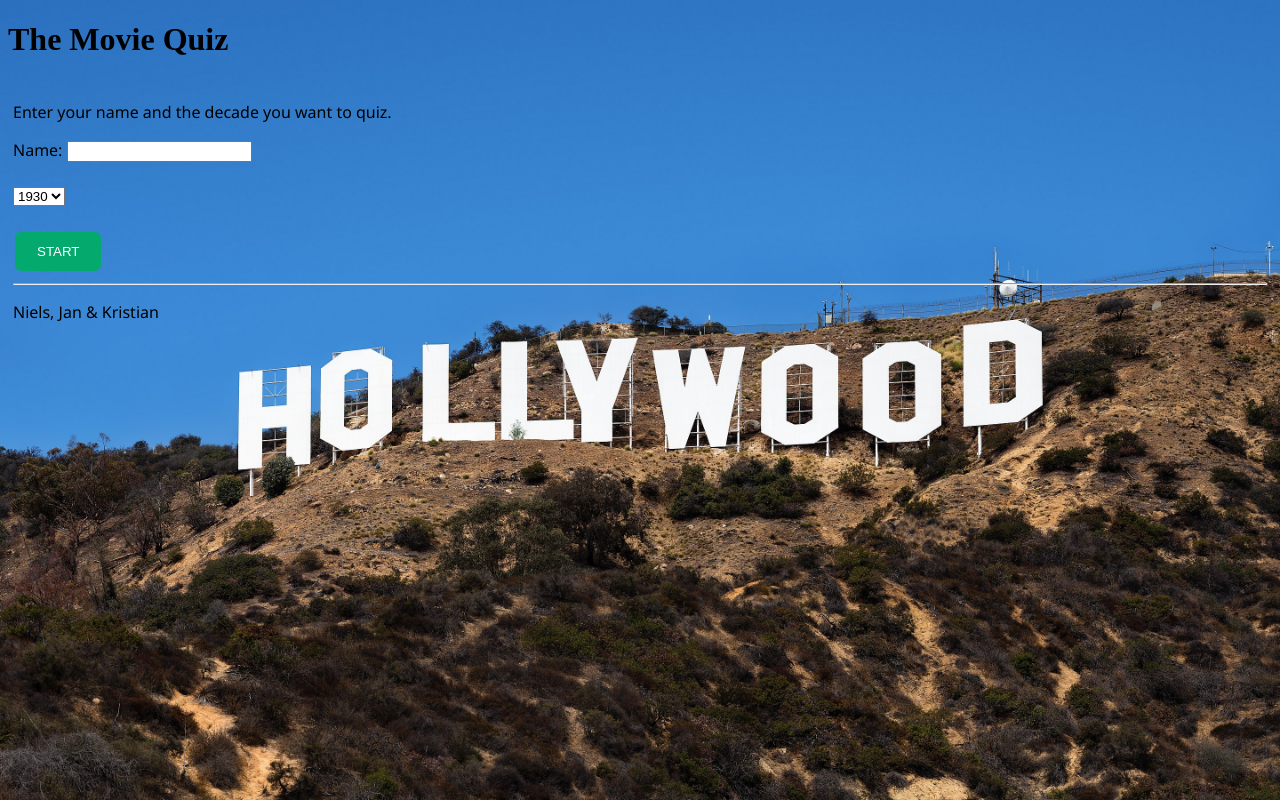
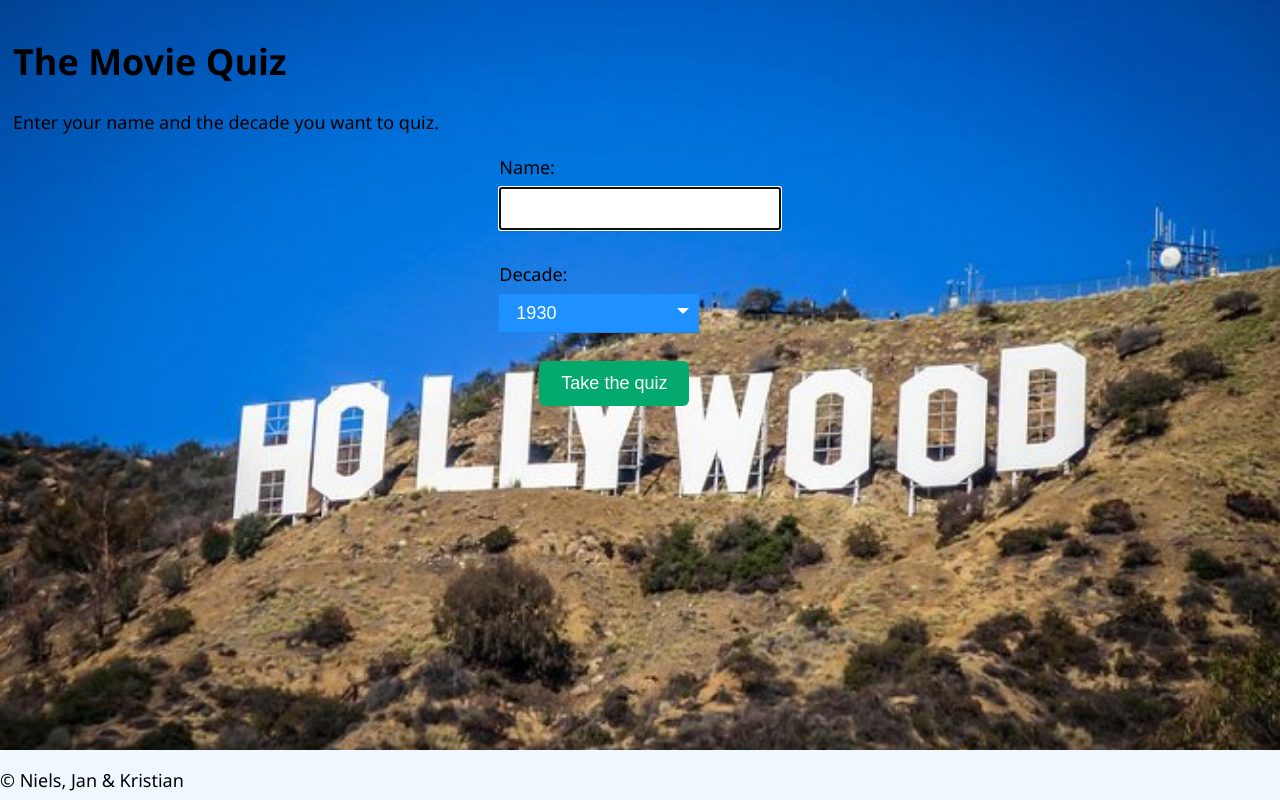
Before and after one commit to nielsgreniman/disGroupProject, a Flask app: page / in a window 1280 px wide. Run offline with Flask 2, Linux system fonts and the light colour scheme.

Commit message:
Added more layout

```diff
--- a/project/quiz_app/static/site.css
+++ b/project/quiz_app/static/site.css
@@ -33,9 +33,10 @@
 
 body {
 background-color: white;
-background-image: url('/static/img/hollywood.jpg');
+background-image: url('/static/img/hollywood1.jpeg');
 background-size: 100%;
-
+font-family: 'Verdana', serif;
+font-size: 18px;
 }
 
 .startbutton {
@@ -44,9 +45,104 @@ background-size: 100%;
     color: white;
     padding: 10px 20px;
     text-decoration: none;
-    margin: 4px 2px;
+    margin: 20px 40px;
     cursor: pointer;
     border-radius: 6px;
     border: 2px solid transparent;
+    font-size: 18px;
+}
 
+.normaltable {
+    margin-left: auto;
+    margin-right: auto;
+    border-collapse: collapse;
+    width: 100%;
+}
+
+.normaltable th {
+    border: 1px solid #ddd;
+    padding: 8px;
+    text-align: left;
+}
+
+.normaltable td {
+    border: none;
+    padding: 8px;
+}
+
+input[type=text] {
+    width: 100%;
+    padding: 12px 20px;
+    margin: 8px 0;
+    box-sizing: border-box;
+}
+
+/* The container must be positioned relative: */
+.custom-select {
+    position: relative;
+    font-family: Arial;
+    margin: 8px 0;
   }
+
+  .custom-select select {
+    display: none; /*hide original SELECT element: */
+  }
+
+  .select-selected {
+    background-color: DodgerBlue;
+  }
+
+  /* Style the arrow inside the select element: */
+  .select-selected:after {
+    position: absolute;
+    content: "";
+    top: 14px;
+    right: 10px;
+    width: 0;
+    height: 0;
+    border: 6px solid transparent;
+    border-color: #fff transparent transparent transparent;
+  }
+
+  /* Point the arrow upwards when the select box is open (active): */
+  .select-selected.select-arrow-active:after {
+    border-color: transparent transparent #fff transparent;
+    top: 7px;
+  }
+
+  /* style the items (options), including the selected item: */
+  .select-items div,.select-selected {
+    color: #ffffff;
+    padding: 8px 16px;
+    border: 1px solid transparent;
+    border-color: transparent transparent rgba(0, 0, 0, 0.1) transparent;
+    cursor: pointer;
+  }
+
+  /* Style items (options): */
+  .select-items {
+    position: absolute;
+    background-color: DodgerBlue;
+    top: 100%;
+    left: 0;
+    right: 0;
+    z-index: 99;
+  }
+
+  /* Hide the items when the select box is closed: */
+  .select-hide {
+    display: none;
+  }
+
+  .select-items div:hover, .same-as-selected {
+    background-color: rgba(0, 0, 0, 0.1);
+  }
+
+  footer {
+    position:fixed;
+    left:0px;
+    bottom:0px;
+    height:50px;
+    width:100%;
+    background: aliceblue;
+ }
--- a/project/quiz_app/templates/home.html
+++ b/project/quiz_app/templates/home.html
@@ -4,16 +4,30 @@ Home
 {% endblock %}
 {% block content %}
 
+
+<h1> The Movie Quiz</h1>
+
 <p>Enter your name  and the decade you want to quiz.</p>
 
-<form action="">
-    <label for="fname">Name:</label>
-    <input type="text" id="name" name="name"><br><br>
-    <select name="decade" id="decade">
-        {% for i in range(1930,2010,10)  %}
-        <option value="{{ i }}">{{ i }}</option>
-        {% endfor %}
-    </select><br><br>
-    <input class="startbutton" type="submit" value="START">
-</form>
+<table style="margin-left: auto; margin-right: auto;">
+    <tr>
+        <td style="text-align: left;">
+        <form method=post name="quiz_start">
+            <label for="name">Name:</label>
+            <input type="text" id="name" name="name"><br><br>
+            <label for="decade">Decade:</label>
+            <div class="custom-select" style="width:200px;">
+            <select name="decade" id="decade">
+                {% for i in range(1930,2030,10)  %}
+                <option value="{{ i }}">{{ i }}</option>
+                {% endfor %}
+            </select>
+            </div>
+
+            <input class="startbutton" type="submit" value="Take the quiz">
+        </form>
+        </td>
+    </tr>
+</table>
+
 {% endblock %}
--- a/project/quiz_app/templates/layout.html
+++ b/project/quiz_app/templates/layout.html
@@ -1,5 +1,5 @@
 <!DOCTYPE html>
-<html>
+<html class="no-js" lang="en">
 
 <head>
     <meta charset="utf-8" />
@@ -8,7 +8,8 @@
 </head>
 
 
-<body>
+<body onload="document.all.quiz_start.name.focus();">
+
 <!--
     <div class="navbar">
         <a href="{{ url_for('home') }}" class="navbar-brand">Home</a>
@@ -17,16 +18,96 @@
     </div>
 -->
 
-<h1> The Movie Quiz</h1>
-
     <div class="body-content">
         {% block content %}
         {% endblock %}
-        <hr />
         <footer>
-            <p>Niels, Jan & Kristian</p>
+            <p>&copy; Niels, Jan & Kristian</p>
         </footer>
     </div>
+
+
+<!-- Script for drop down menu -->
+    <script>
+        var x, i, j, l, ll, selElmnt, a, b, c;
+        /*look for any elements with the class "custom-select":*/
+        x = document.getElementsByClassName("custom-select");
+        l = x.length;
+        for (i = 0; i < l; i++) {
+          selElmnt = x[i].getElementsByTagName("select")[0];
+          ll = selElmnt.length;
+          /*for each element, create a new DIV that will act as the selected item:*/
+          a = document.createElement("DIV");
+          a.setAttribute("class", "select-selected");
+          a.innerHTML = selElmnt.options[selElmnt.selectedIndex].innerHTML;
+          x[i].appendChild(a);
+          /*for each element, create a new DIV that will contain the option list:*/
+          b = document.createElement("DIV");
+          b.setAttribute("class", "select-items select-hide");
+          for (j = 1; j < ll; j++) {
+            /*for each option in the original select element,
+            create a new DIV that will act as an option item:*/
+            c = document.createElement("DIV");
+            c.innerHTML = selElmnt.options[j].innerHTML;
+            c.addEventListener("click", function(e) {
+                /*when an item is clicked, update the original select box,
+                and the selected item:*/
+                var y, i, k, s, h, sl, yl;
+                s = this.parentNode.parentNode.getElementsByTagName("select")[0];
+                sl = s.length;
+                h = this.parentNode.previousSibling;
+                for (i = 0; i < sl; i++) {
+                  if (s.options[i].innerHTML == this.innerHTML) {
+                    s.selectedIndex = i;
+                    h.innerHTML = this.innerHTML;
+                    y = this.parentNode.getElementsByClassName("same-as-selected");
+                    yl = y.length;
+                    for (k = 0; k < yl; k++) {
+                      y[k].removeAttribute("class");
+                    }
+                    this.setAttribute("class", "same-as-selected");
+                    break;
+                  }
+                }
+                h.click();
+            });
+            b.appendChild(c);
+          }
+          x[i].appendChild(b);
+          a.addEventListener("click", function(e) {
+              /*when the select box is clicked, close any other select boxes,
+              and open/close the current select box:*/
+              e.stopPropagation();
+              closeAllSelect(this);
+              this.nextSibling.classList.toggle("select-hide");
+              this.classList.toggle("select-arrow-active");
+            });
+        }
+        function closeAllSelect(elmnt) {
+          /*a function that will close all select boxes in the document,
+          except the current select box:*/
+          var x, y, i, xl, yl, arrNo = [];
+          x = document.getElementsByClassName("select-items");
+          y = document.getElementsByClassName("select-selected");
+          xl = x.length;
+          yl = y.length;
+          for (i = 0; i < yl; i++) {
+            if (elmnt == y[i]) {
+              arrNo.push(i)
+            } else {
+              y[i].classList.remove("select-arrow-active");
+            }
+          }
+          for (i = 0; i < xl; i++) {
+            if (arrNo.indexOf(i)) {
+              x[i].classList.add("select-hide");
+            }
+          }
+        }
+        /*if the user clicks anywhere outside the select box,
+        then close all select boxes:*/
+        document.addEventListener("click", closeAllSelect);
+        </script>
 </body>
 
 </html>
```
Also changed, not shown: project/quiz_app/static/img/hollywood1.jpeg (added), project/quiz_app/static/img/hollywood1.png (added), 2 other files.
